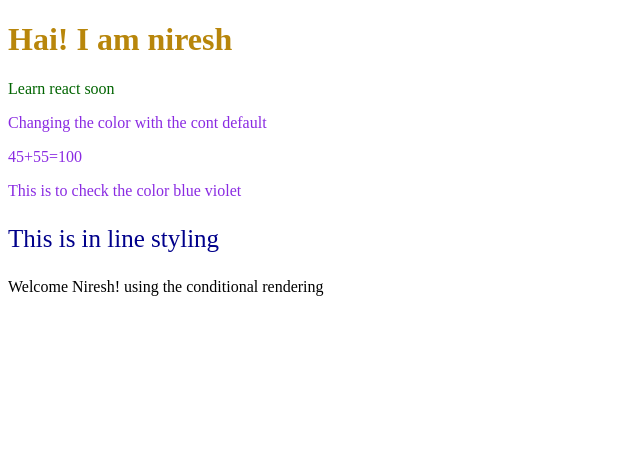
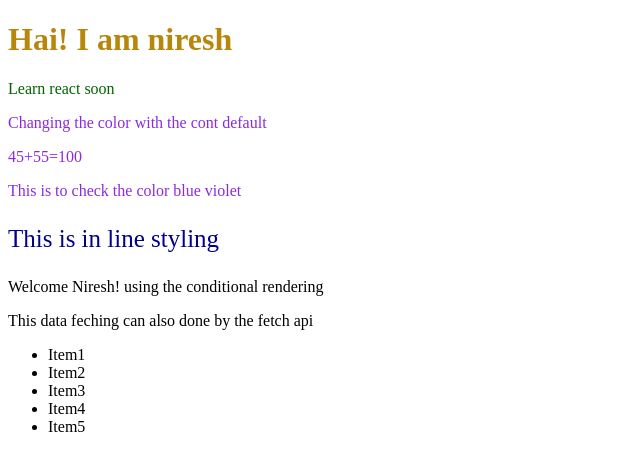
Before and after one commit to ANireshkumar/test, a React (Vite) app in the folder vite-project/: page / in a window 1280 px wide. Shown: the top 470 px of the page, without its empty margins (0-640 px from the left). Built offline with nearby package versions, Linux system fonts and the light colour scheme.

Commit message:
JSX with list, data feching

```diff
--- a/vite-project/src/Components/Header.jsx
+++ b/vite-project/src/Components/Header.jsx
@@ -3,6 +3,7 @@
 export const Header = () => {
 const isLoggedIn = true;
 const greeting = isLoggedIn ? <p>Welcome Niresh! using the conditional rendering</p> : <P>Please login</P>
+const items = ["Item1", "Item2", "Item3", "Item4", "Item5"];
 
   let customCSS = "code";
   return (
@@ -20,6 +21,12 @@ const greeting = isLoggedIn ? <p>Welcome Niresh! using the conditional rendering
 
 {greeting}
 
+{/* JSX with list */}
+<p>This data feching can also done by the fetch api </p>
+<ul>
+  {items.map((items,index)=>(<li key={index}>{items}</li>))}
+</ul>
+
         </div></>
 
 )
```
